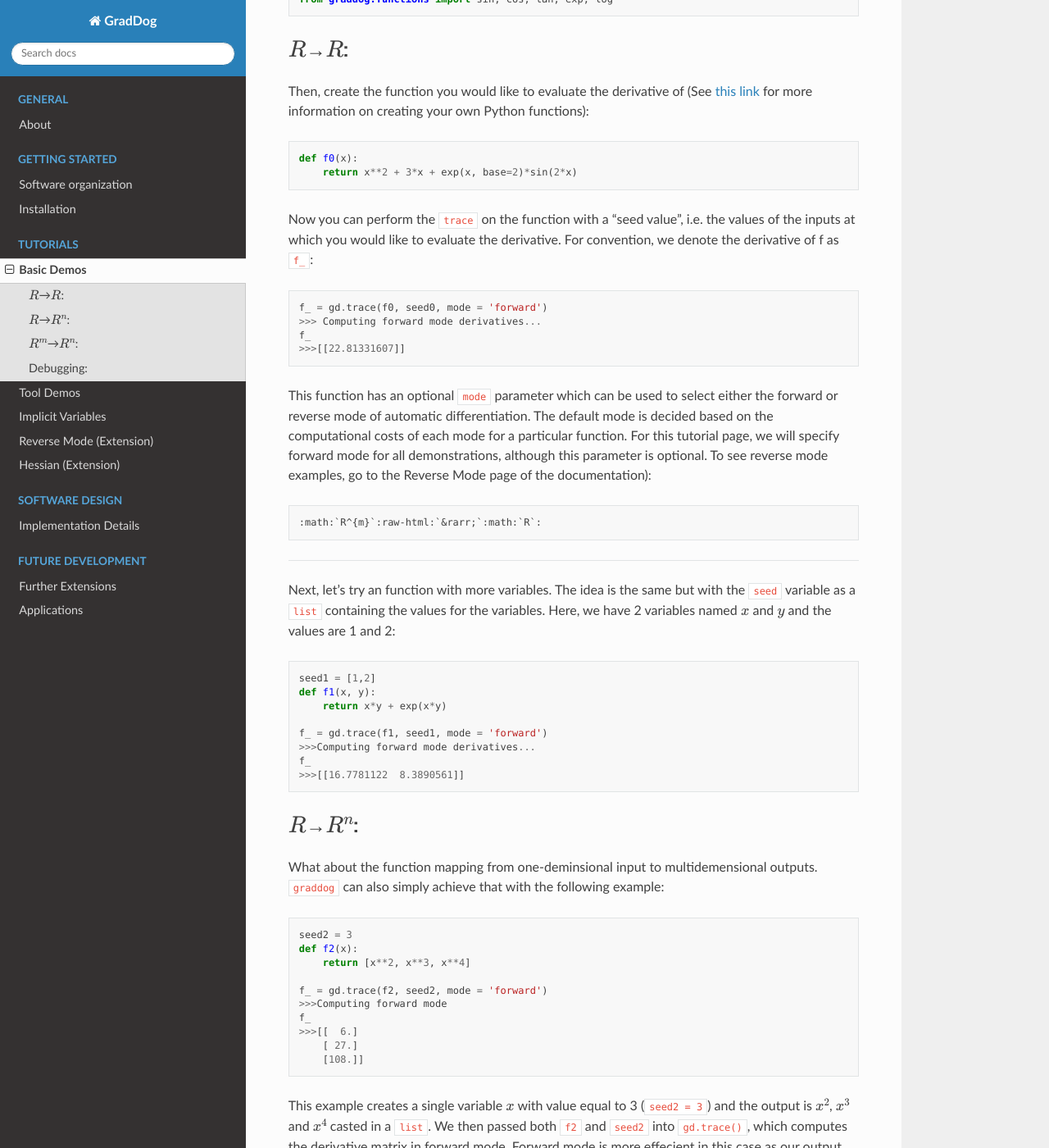
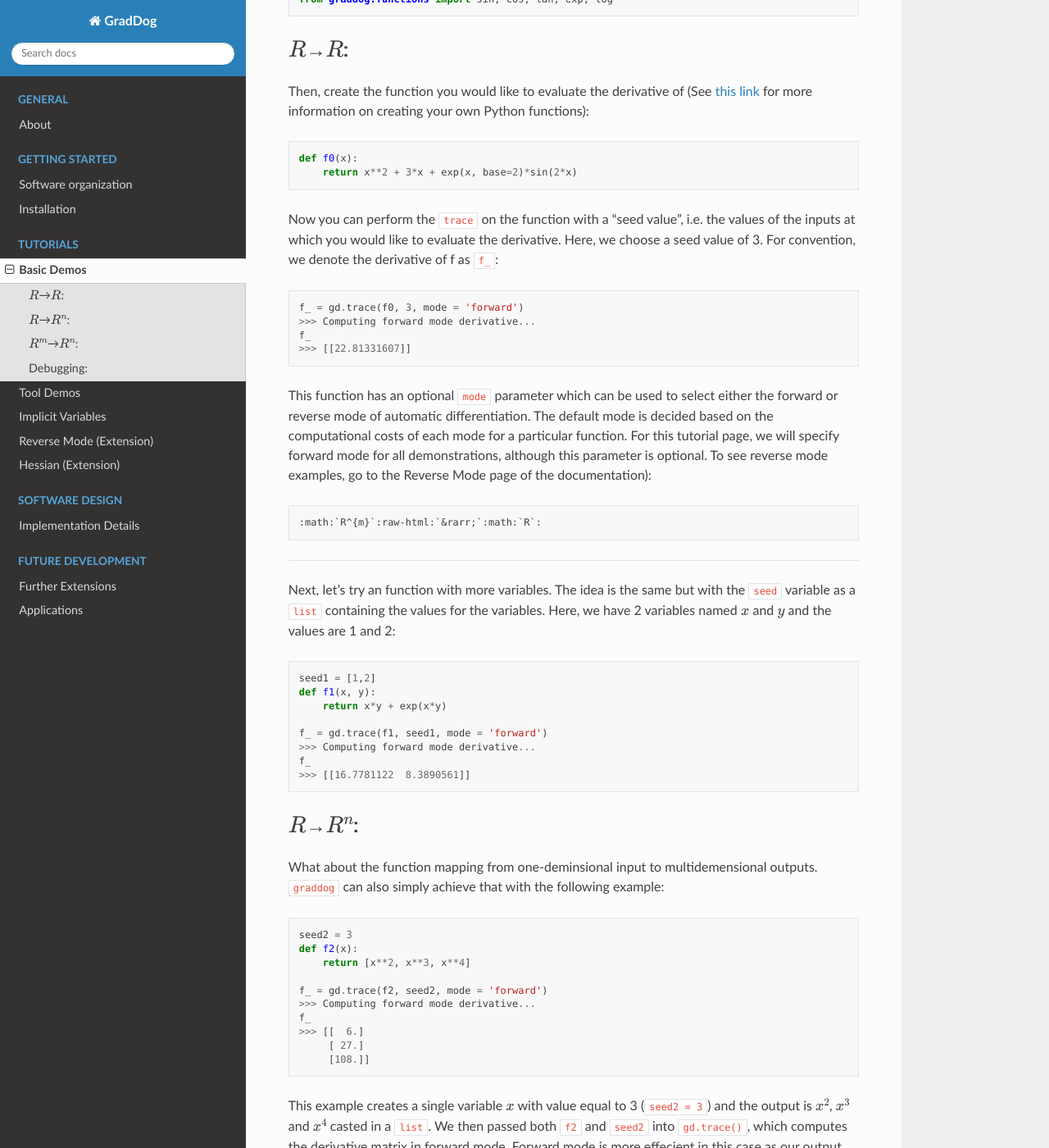
Before and after one commit to git-fetch-git-roll-over/GradDog, a Sphinx documentation site: the page built from docs/source/basic_demos.rst, in a window 1280 px wide and 1400 px high, scrolled down 273 px. Shown: the whole window at 82% size. Built offline with Sphinx 7.4.7 and the Read the Docs theme 2.0.0, drawn with Linux system fonts in a browser that asks for light colours; some of the changed text lies outside the part shown.

Commit message:
Update basic_demos.rst

```diff
--- a/docs/source/basic_demos.rst
+++ b/docs/source/basic_demos.rst
@@ -16,12 +16,12 @@
     def f0(x):
         return x**2 + 3*x + exp(x, base=2)*sin(2*x)
 
-Now you can perform the ``trace`` on the function with a "seed value", i.e. the values of the inputs at which you would like to evaluate the derivative. For convention, we denote the derivative of f as ``f_``::
+Now you can perform the ``trace`` on the function with a "seed value", i.e. the values of the inputs at which you would like to evaluate the derivative. Here, we choose a seed value of 3. For convention, we denote the derivative of f as ``f_``::
 
- f_ = gd.trace(f0, seed0, mode = 'forward')
- >>> Computing forward mode derivatives...
+ f_ = gd.trace(f0, 3, mode = 'forward')
+ >>> Computing forward mode derivative...
  f_
- >>>[[22.81331607]]
+ >>> [[22.81331607]]
 
 This function has an optional ``mode`` parameter which can be used to select either the forward or reverse mode of automatic differentiation. The default mode is decided based on the computational costs of each mode for a particular function. For this tutorial page, we will specify forward mode for all demonstrations, although this parameter is optional. To see reverse mode examples, go to the Reverse Mode page of the documentation)::
 
@@ -38,9 +38,9 @@
         return x*y + exp(x*y)
 
     f_ = gd.trace(f1, seed1, mode = 'forward')
-    >>>Computing forward mode derivatives...
+    >>> Computing forward mode derivative...
     f_
-    >>>[[16.7781122  8.3890561]]
+    >>> [[16.7781122  8.3890561]]
 
 
 
@@ -54,11 +54,11 @@
         return [x**2, x**3, x**4]
 
     f_ = gd.trace(f2, seed2, mode = 'forward')
-    >>>Computing forward mode
+    >>> Computing forward mode derivative...
     f_
-    >>>[[  6.]
-        [ 27.]
-        [108.]]
+    >>> [[  6.]
+         [ 27.]
+         [108.]]
 
 This example creates a single variable :math:`x` with value equal to 3 (``seed2 = 3``) and the output is :math:`x^{2}`, :math:`x^{3}` and :math:`x^{4}` casted in a ``list``. We then passed both ``f2`` and ``seed2`` into ``gd.trace()``, which computes the derivative matrix in forward mode. Forward mode is more effecient in this case as our output demension is greater than the input demension.
 
@@ -73,10 +73,10 @@
         return [exp(-(sin(x)-cos(y))**2), sin(-log(x)**2+tan(z))]
 
     f_ = gd.trace(f3, seed3, mode = 'forward')
-    >>>Computing forward mode derivatives...
+    >>> Computing forward mode derivative...
     f_
-    >>>[[-0.29722477 -0.46290015  0.        ]
-        [ 0.          0.          0.04586154]]
+    >>> [[-0.29722477 -0.46290015  0.        ]
+         [ 0.          0.          0.04586154]]
 
 
 Debugging:
@@ -84,14 +84,20 @@
 For debugging purposes, we also added an optional parameter ``verbose``, which displays for the user the trace table from the computational trace, as well as the relevant assumptions about the input and output types and dimensions::
 
 
-    f_ = gd.trace(f1, seed1, mode = 'forward')
-    >>>Inferred 2-dimensional input
-    >>>Scanning the computational graph...
-    >>>...inferred the inputs are variables...
-    >>>...finished
-    >>>Inferred 1-dimensional output
-    >>>Computing reverse mode derivative...
-    >>> **TODO: SHOW TRACE TABLE OUTPUT HERE**
+    f_ = gd.trace(f1, seed1, mode = 'forward', verbose = True)
+    >>> Inferred 2-dimensional input
+    >>> Scanning the computational graph...
+    >>> ...inferred the inputs are variables...
+    >>> ...finished
+    >>> Inferred 1-dimensional output
+    >>> [v5]
+    >>> Computing forward mode derivative...
+    >>>       trace_name  input output  formula      val  partial1 partial2
+    >>>     0         v1   True  False       v1        1  1.000000      NaN
+    >>>     1         v2   True  False       v2        2  1.000000      NaN
+    >>>     2         v3  False  False    v1*v2        2  2.000000        1
+    >>>     3         v4  False  False  exp(v3)  7.38906  7.389056      NaN
+    >>>     4         v5  False   True    v3+v4  9.38906  1.000000        1
+
     f_
-    >>>[[-0.29722477 -0.46290015  0.        ]
-        [ 0.          0.          0.04586154]]
+    >>> [[16.7781122  8.3890561]]
```
